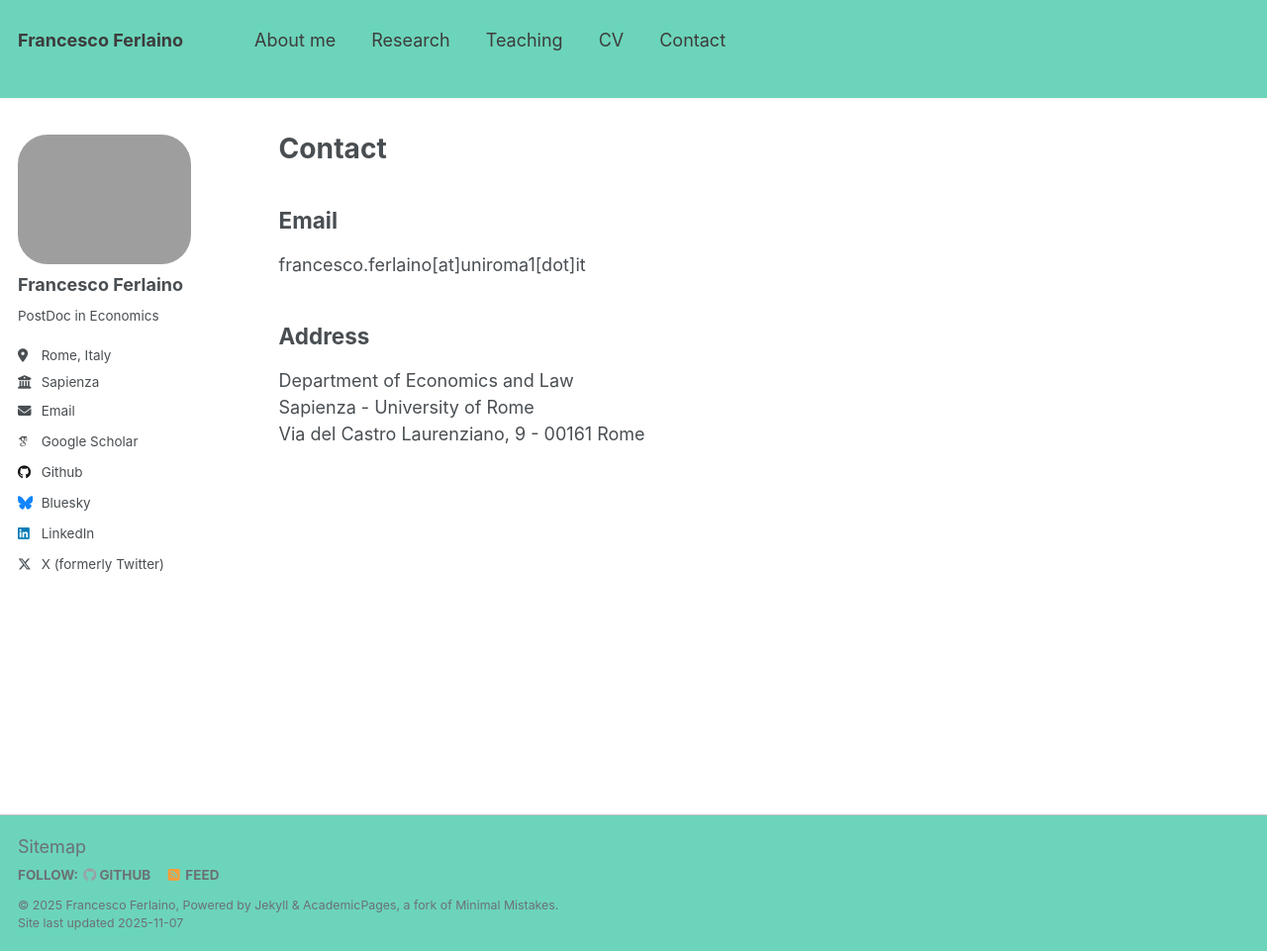
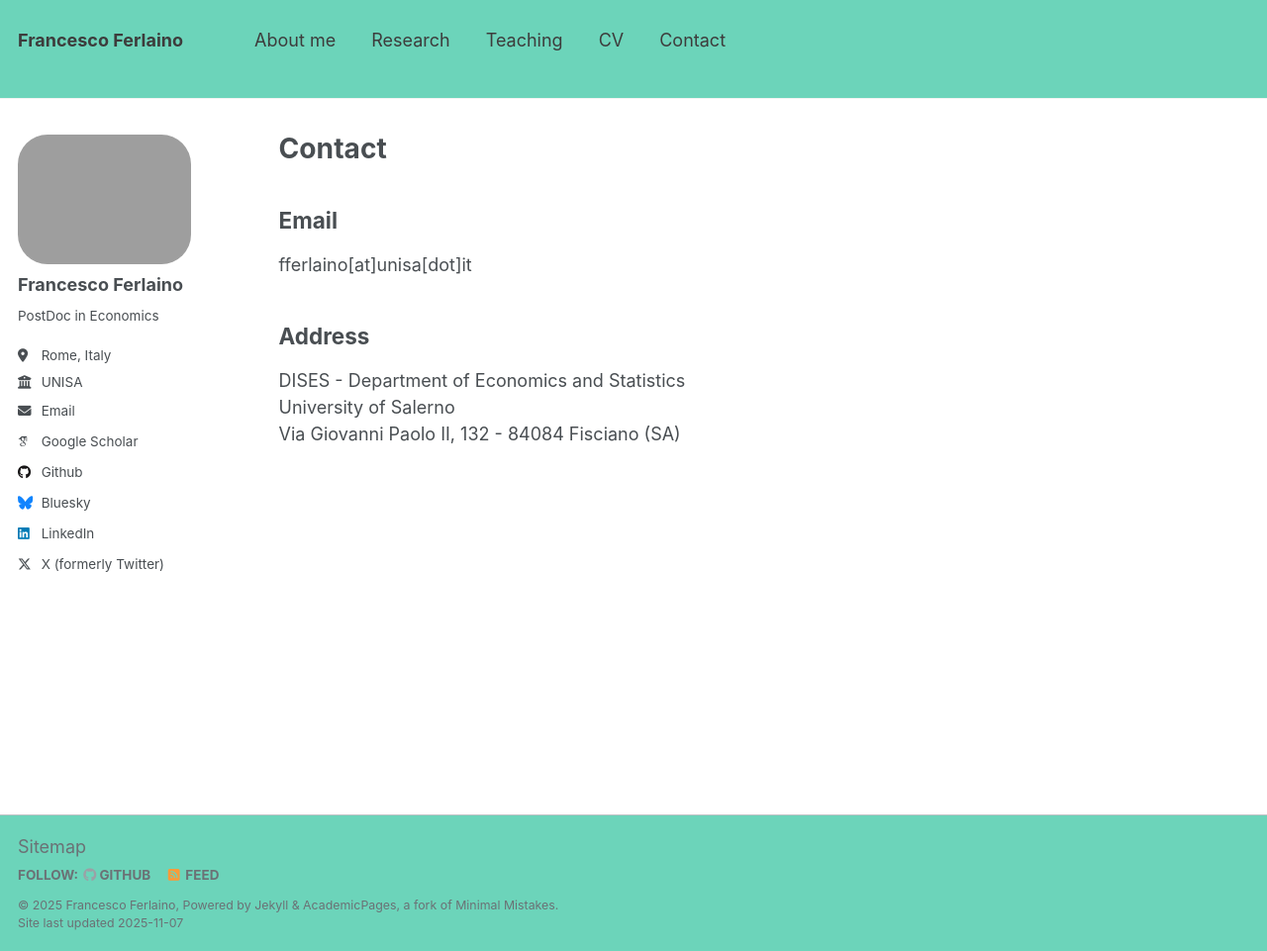
Before and after one commit to fraferla/fraferla.github.io, a Jekyll site: the page built from _pages/contact.md, in a window 1280 px wide and 961 px high. Shown: the whole window at 99% size. Built offline with Jekyll 4.4.1, drawn with Linux system fonts in a browser that asks for light colours; some web fonts are replaced.

Commit message:
changes_general

```diff
--- a/_config.yml
+++ b/_config.yml
@@ -26,9 +26,9 @@ author:
   pronouns         : # example: "she/her"
   bio              : "PostDoc in Economics"
   location         : "Rome, Italy"
-  employer         : "Sapienza"
+  employer         : "UNISA"
   uri              : # URL
-  email            : "francesco.ferlaino@uniroma1.it"
+  email            : "fferlaino@unisa.it"
 
   # Academic websites
   arxiv            : # URL - Update with the correct link to your profile
--- a/_pages/contact.md
+++ b/_pages/contact.md
@@ -7,10 +7,10 @@ author_profile: true
 
 ## Email
 
-francesco.ferlaino[at]uniroma1[dot]it
+fferlaino[at]unisa[dot]it
 
 ## Address
 
-Department of Economics and Law
-Sapienza - University of Rome
-Via del Castro Laurenziano, 9 - 00161 Rome
+DISES - Department of Economics and Statistics
+University of Salerno
+Via Giovanni Paolo II, 132 - 84084 Fisciano (SA)
```
Also changed, not shown: _pages/about.md (+2 -2 lines), 1 other file.
